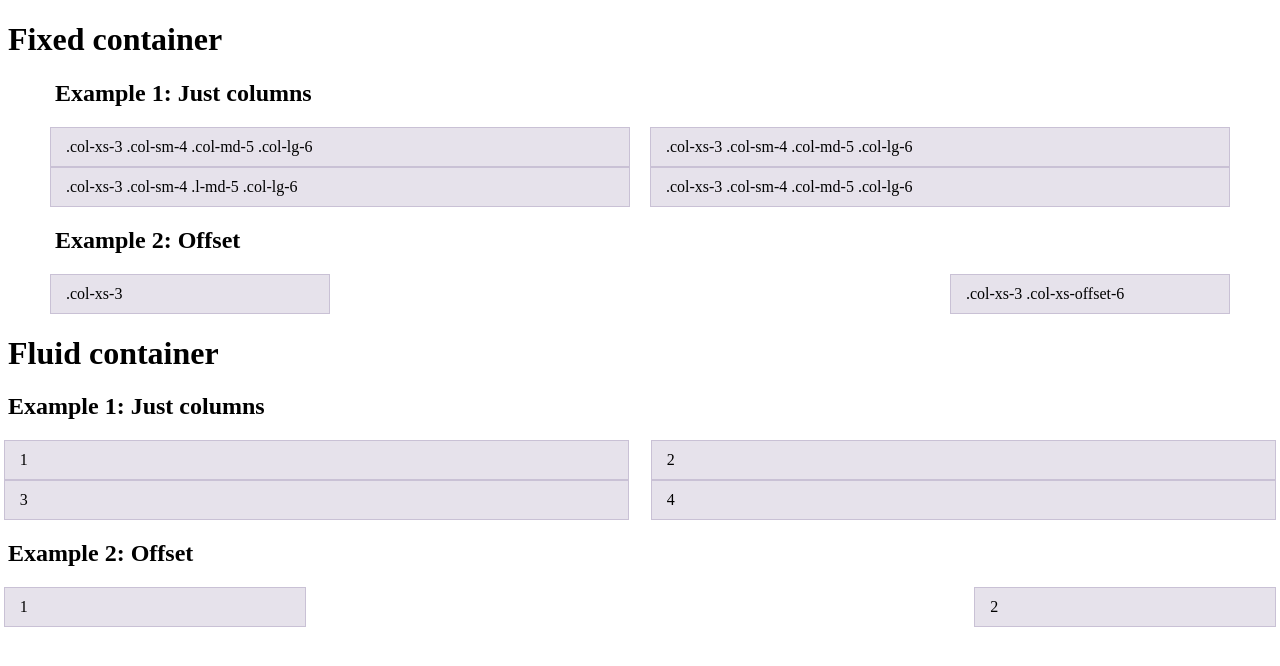
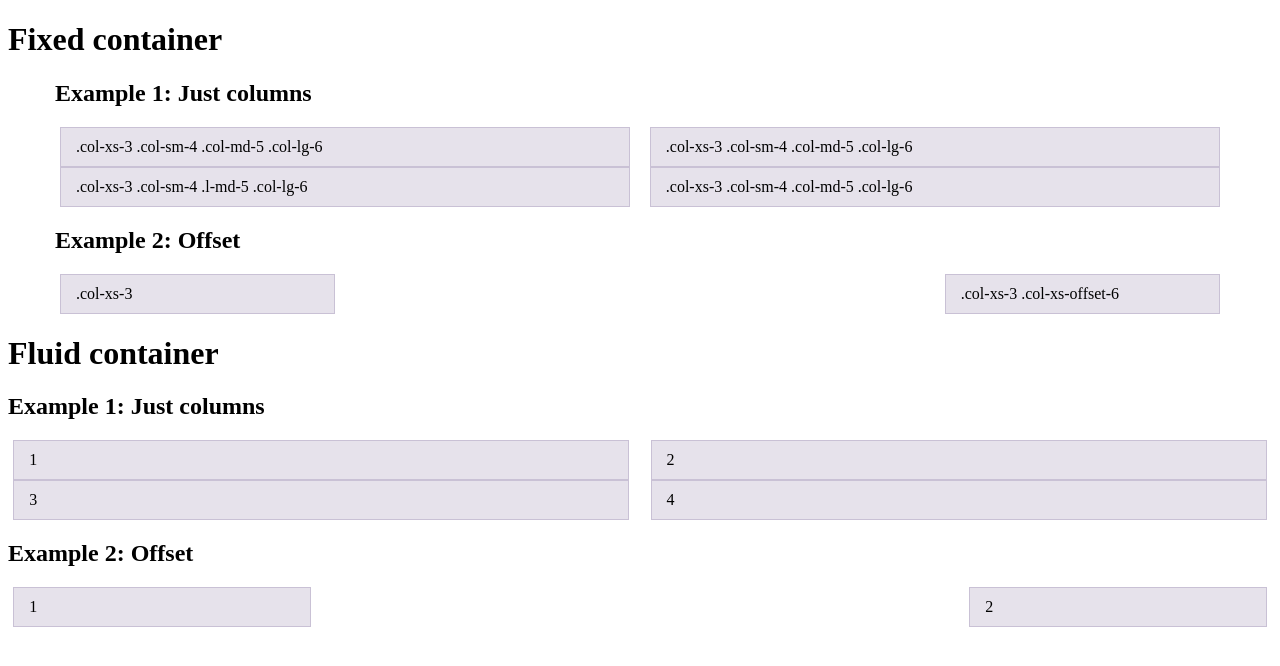
Before and after one commit to kkomelin/susyboot, a plain HTML site: page index.html in a window 1280 px wide. Drawn offline with Linux system fonts and the light colour scheme.

Commit message:
Changed negative margins of .row to dynamic because gutters are dynamic in susy.

```diff
--- a/scss/_settings.scss
+++ b/scss/_settings.scss
@@ -2,7 +2,7 @@ $susy: (
         columns: $grid-columns,
         gutter-position: split,
         /* Tells Susy to use border-box */
-        global-box-sizing: border-box
+        global-box-sizing: border-box,
 );
 
 /* Makes border-box properties */
--- a/scss/susyboot.scss
+++ b/scss/susyboot.scss
@@ -25,7 +25,7 @@
 
 // Row class.
 .row {
-  margin: 0 $grid-gutter-width * -1 / 2;
+  margin: 0 gutter() * -1 / 2;
 
   @if $debug == true {
     & > div {
```
Also changed, not shown: css/susyboot.css.
